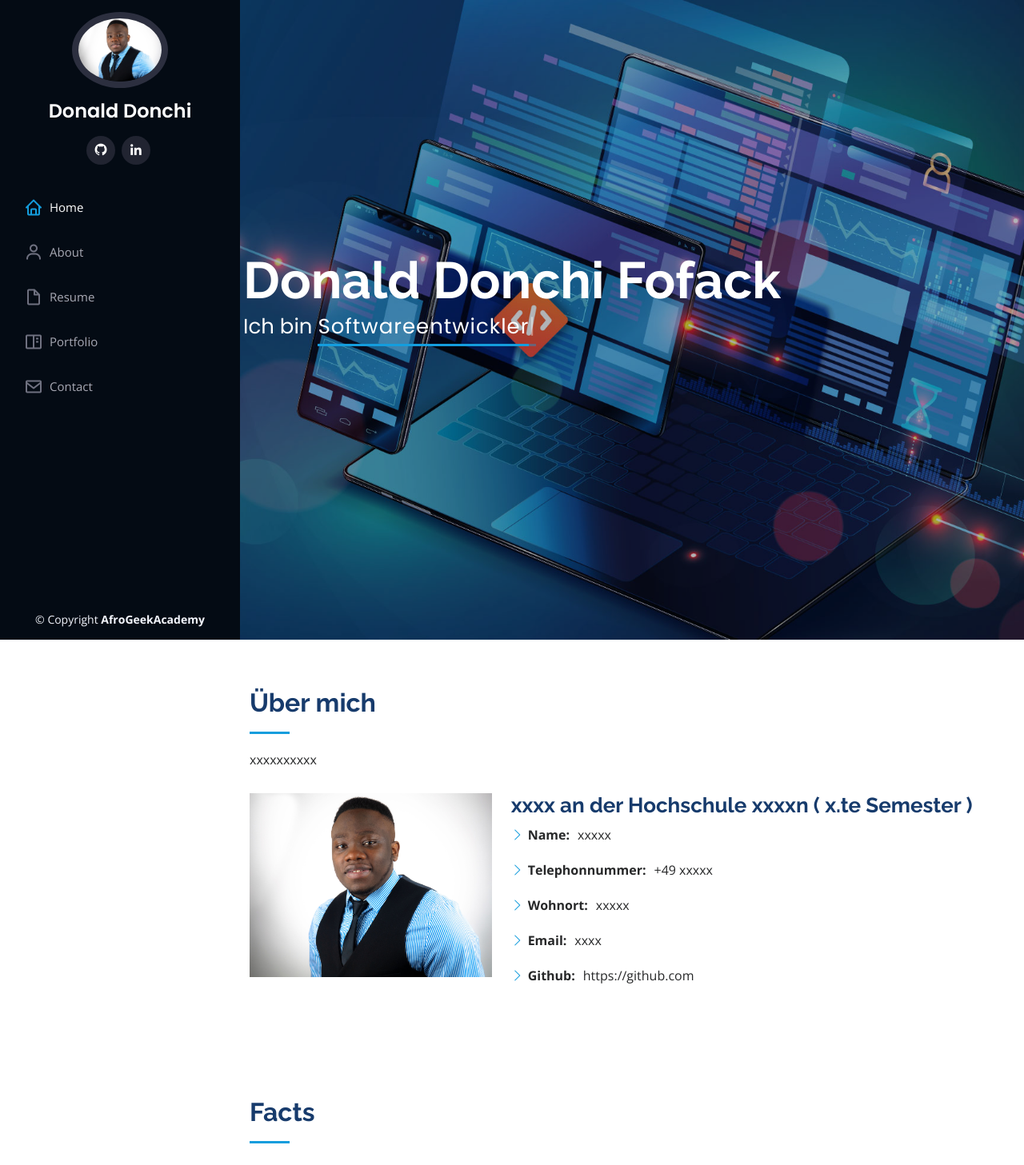
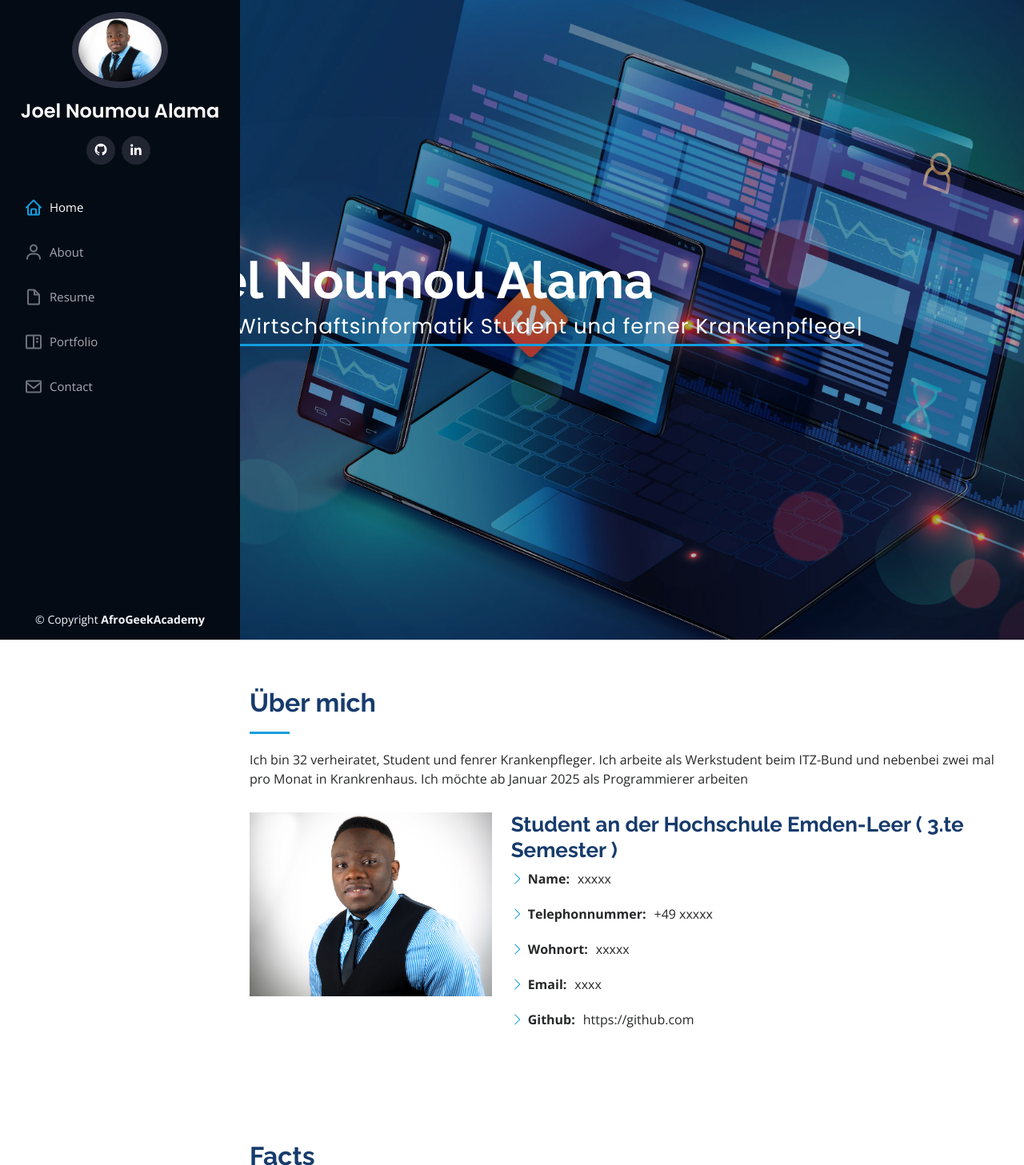
Before and after one commit to JoelN16/Joel-site, a plain HTML site: page index.html in a window 1280 px wide. Shown: the top 1457 px of the page at 80% size. Drawn offline with nearby package versions, Linux system fonts and the light colour scheme.

Commit message:
changer le nom et l uni

```diff
--- a/index.html
+++ b/index.html
@@ -5,7 +5,7 @@
   <meta charset="utf-8">
   <meta content="width=device-width, initial-scale=1.0" name="viewport">
 
-  <title>Donald CV</title>
+  <title>Joel VCArd</title>
   <meta content="the description" name="description">
   <meta content="the keywords" name="keywords">
 
@@ -47,7 +47,7 @@
 
       <div class="profile">
         <img src="assets/img/profile-img.jpg" alt="" class="img-fluid rounded-circle">
-        <h1 class="text-light"><a href="index.html">Donald Donchi</a></h1>
+        <h1 class="text-light"><a href="index.html">Joel Noumou Alama</a></h1>
         <div class="social-links mt-3 text-center">
 
           <a href="#" class="github"><i class="bx bxl-github"></i></a>
@@ -70,8 +70,8 @@
   <!-- ======= Hero Section ======= -->
   <section id="hero" class="d-flex flex-column justify-content-center align-items-center">
     <div class="hero-container" data-aos="fade-in">
-      <h1>Donald Donchi Fofack</h1>
-      <p>Ich bin <span class="typed" data-typed-items="Informatiker, Softwareentwickler"></span></p>
+      <h1>Joel Noumou Alama</h1>
+      <p>Ich bin <span class="typed" data-typed-items="Wirtschaftsinformatik Student und ferner Krankenpfleger"></span></p>
     </div>
   </section><!-- End Hero -->
 
@@ -83,7 +83,7 @@
 
         <div class="section-title">
           <h2>Über mich</h2>
-          <p>xxxxxxxxxx</p>
+          <p>Ich bin 32 verheiratet, Student und fenrer Krankenpfleger. Ich arbeite als Werkstudent beim ITZ-Bund und nebenbei zwei mal pro Monat in Krankrenhaus. Ich möchte ab Januar 2025 als Programmierer arbeiten </p>
         </div>
 
         <div class="row">
@@ -91,7 +91,7 @@
             <img src="assets/img/profile-img.jpg" class="img-fluid" alt="">
           </div>
           <div class="col-lg-8 pt-4 pt-lg-0 content" data-aos="fade-left">
-            <h3>xxxx an der Hochschule xxxxn ( x.te Semester )</h3>
+            <h3>Student an der Hochschule Emden-Leer ( 3.te Semester )</h3>
 
             <div class="row">
               <div class="col-lg-6">
```
